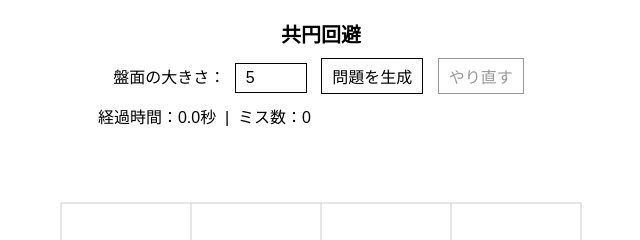
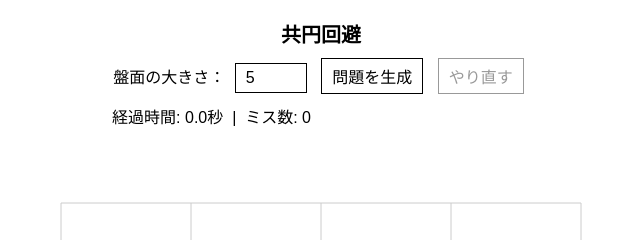
Before and after one commit to yura1685/Kyoen, a plain HTML site: page opentest.html in a window 1280 px wide. Shown: the top 240 px of the page, 319-959 px from the left. Drawn offline with Linux system fonts and the light colour scheme.

Commit message:
Fix formatting of elapsed time and miss count display

```diff
--- a/opentest.html
+++ b/opentest.html
@@ -72,7 +72,7 @@
         </div>
         <div style="margin-top: 10px; font-size: 16px; display: flex; align-items: center; justify-content: center; height: 24px;">
             <div style="width: 260px; text-align: right; padding-right: 20px;">
-                経過時間：<span id="timeDisplay">0.0</span>秒 &nbsp;|&nbsp; ミス数：<span id="missDisplay">0</span>
+                経過時間: <span id="timeDisplay">0.0</span>秒 &nbsp;|&nbsp; ミス数: <span id="missDisplay">0</span>
             </div>
             <div id="message" style="width: 260px; text-align: center;"></div>
         </div>
```
